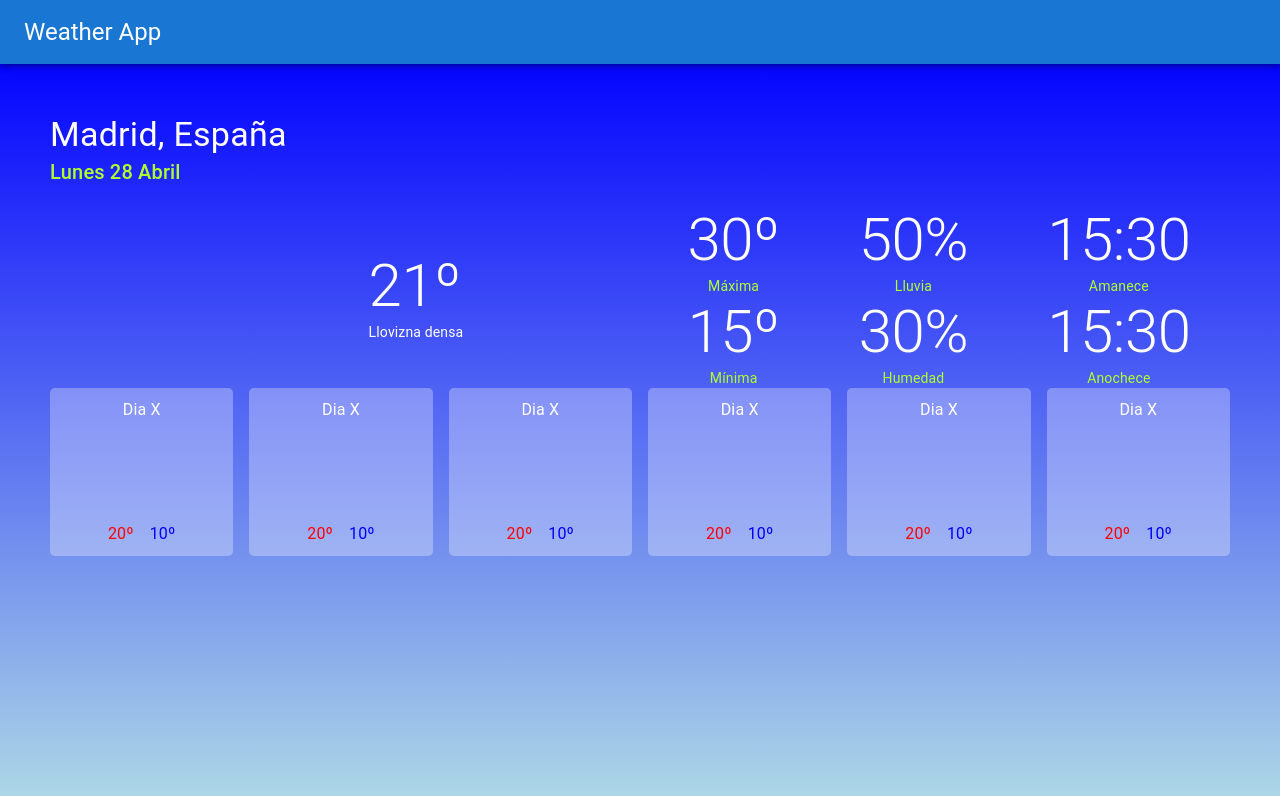
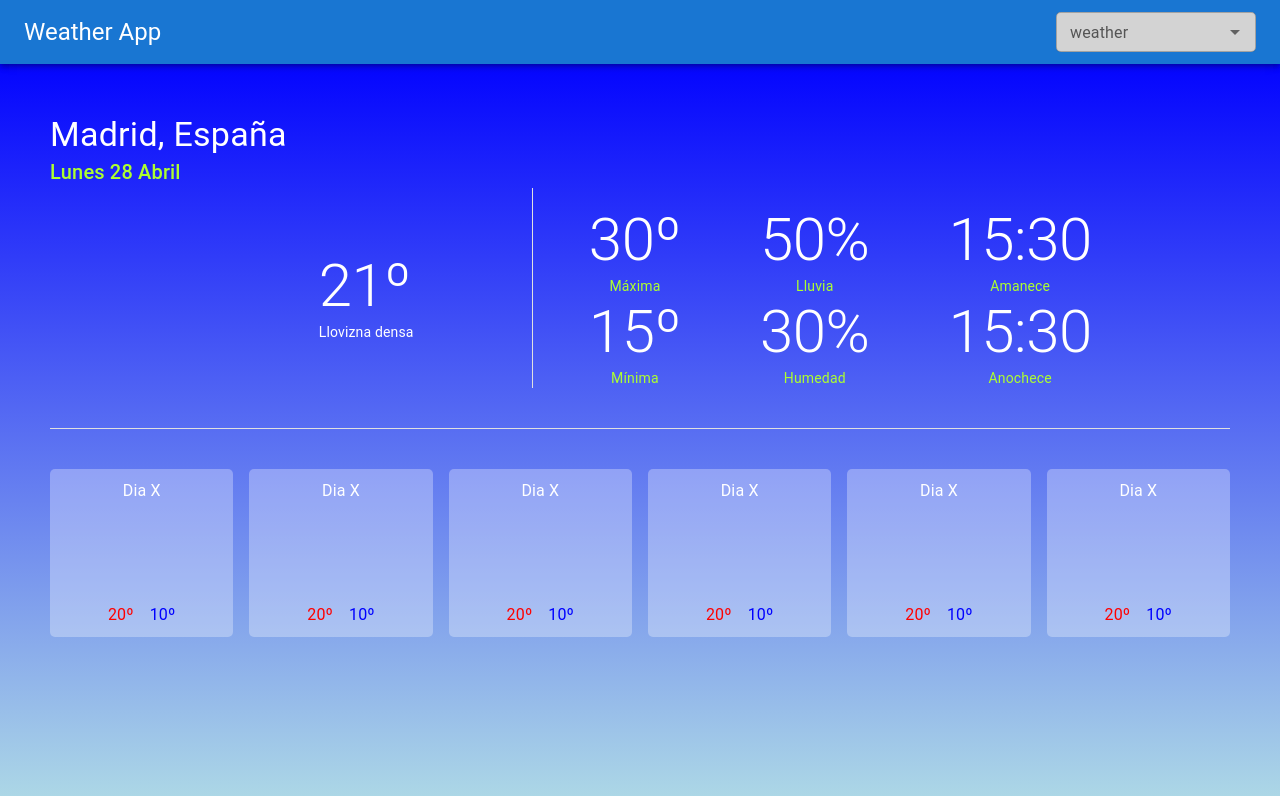
Before and after one commit to jorgeG92/weather-app.github.io, a React (Create React App) app: page / in a window 1280 px wide. Shown: the top 796 px of the page. Built offline with nearby package versions, Linux system fonts and the light colour scheme; some icons are missing.

Commit message:
Create Toolbar componente and add dividers to separete info

```diff
--- a/src/components/CurrentDayInfo/CurrentDayInfo.tsx
+++ b/src/components/CurrentDayInfo/CurrentDayInfo.tsx
@@ -1,5 +1,4 @@
-import styled from '@emotion/styled';
-import { Box, Divider, Grid, Icon, Typography } from '@mui/material';
+import { Divider, Grid, Typography } from '@mui/material';
 import { FC } from 'react';
 import { weatherCodes } from '../common/WeatherCodes/WeatherCodes';
 import DaySecondaryInfo from './DaySecondaryInfo';
@@ -29,9 +28,10 @@ const CurrentDayInfo: FC = () => {
           Lunes 28 Abril
         </Typography>
       </Grid>
+
       <Grid
         item
-      md={6}
+        md={5}
         xs={12}
         container
         justifyContent="center"
@@ -47,6 +47,7 @@ const CurrentDayInfo: FC = () => {
           </Typography>
         </Grid>
       </Grid>
+      <Divider orientation="vertical" flexItem color="white" />
       <Grid item md={6} xs={12}>
         <DaySecondaryInfo />
       </Grid>
--- a/src/components/MainContainer/MainContainer.tsx
+++ b/src/components/MainContainer/MainContainer.tsx
@@ -1,7 +1,8 @@
 import styled from '@emotion/styled';
-import { AppBar, Toolbar, Typography } from '@mui/material';
+import { Divider } from '@mui/material';
 import { FC } from 'react';
 import CurrentDayInfo from '../CurrentDayInfo';
+import TopBar from '../TopBar/TopBar';
 import WeekInfo from '../WeekInfo/WeekInfo';
 
 const Container = styled('div')({
@@ -16,13 +17,10 @@ const Container = styled('div')({
 
 const MainContainer: FC = () => (
   <>
-    <AppBar position="relative">
-      <Toolbar>
-        <Typography variant="h5">Weather App</Typography>
-      </Toolbar>
-    </AppBar>
+    <TopBar />
     <Container>
       <CurrentDayInfo />
+      <Divider flexItem color="white" sx={{ marginY: 5 }} />
       <WeekInfo />
     </Container>
   </>
--- /dev/null
+++ b/src/components/TopBar/TopBar.tsx
@@ -0,0 +1,40 @@
+import { FC } from 'react';
+import {
+  AppBar,
+  Autocomplete,
+  TextField,
+  Toolbar,
+  Typography,
+} from '@mui/material';
+import styled from '@emotion/styled';
+
+const options = ['Paco', 'Juan', 'Rodrigo'];
+
+const FlexToolbar = styled(Toolbar)({
+  display: 'flex',
+  flexDirection: 'row',
+  justifyContent: 'space-between',
+});
+
+const StyledTextField = styled(TextField)({
+  backgroundColor: 'lightgray',
+  borderRadius: 5,
+  minWidth: 200,
+});
+
+const TopBar: FC = () => (
+  <AppBar position="relative">
+    <FlexToolbar>
+      <Typography variant="h5">Weather App</Typography>
+      <Autocomplete
+        size="small"
+        options={options}
+        renderInput={(params) => (
+          <StyledTextField {...params} label="weather" />
+        )}
+      />
+    </FlexToolbar>
+  </AppBar>
+);
+
+export default TopBar;
--- /dev/null
+++ b/src/components/TopBar/index.ts
@@ -0,0 +1 @@
+export { default } from './TopBar';
```
Also changed, not shown: .eslintrc.json. Lines whose indentation alone changed are shown as unchanged.
